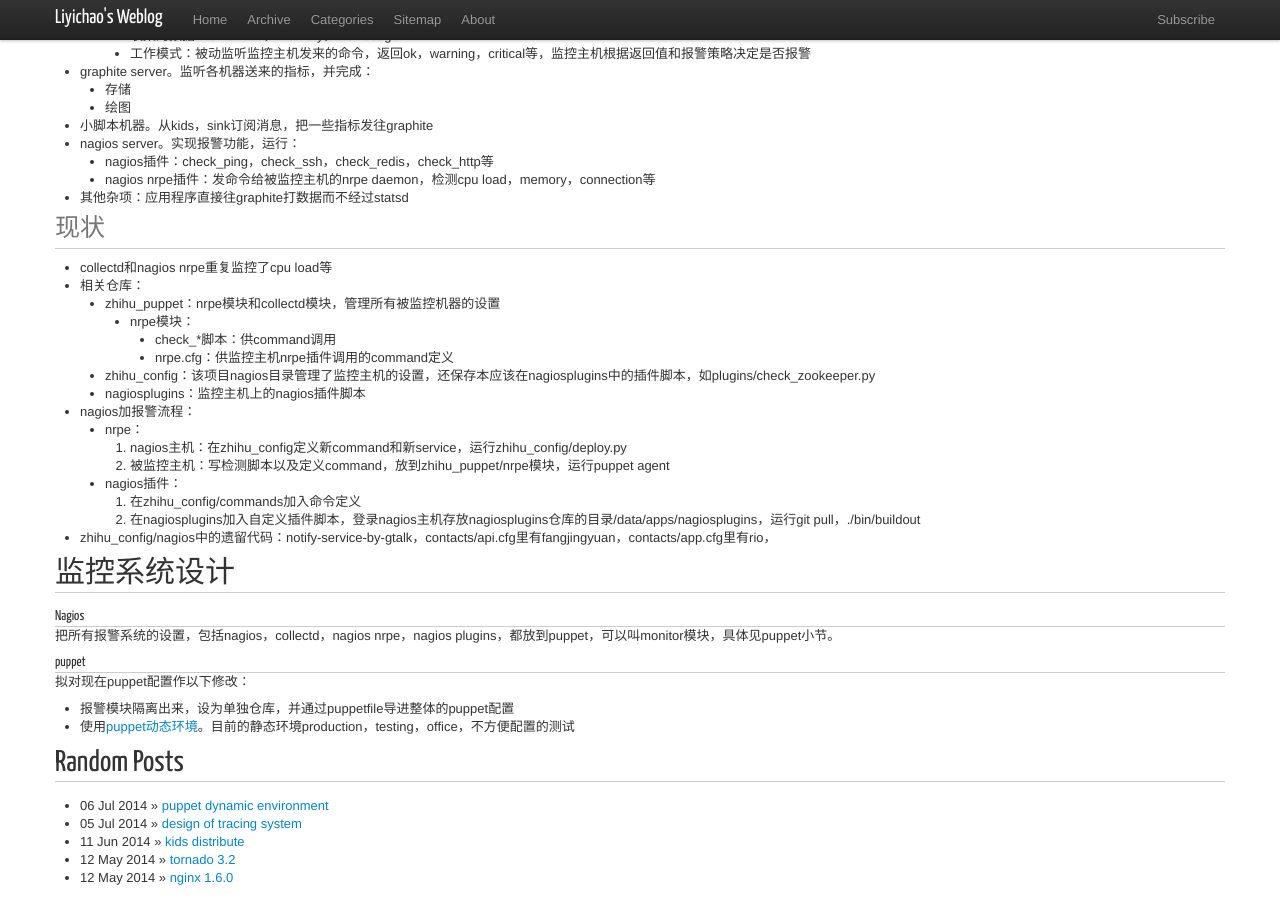
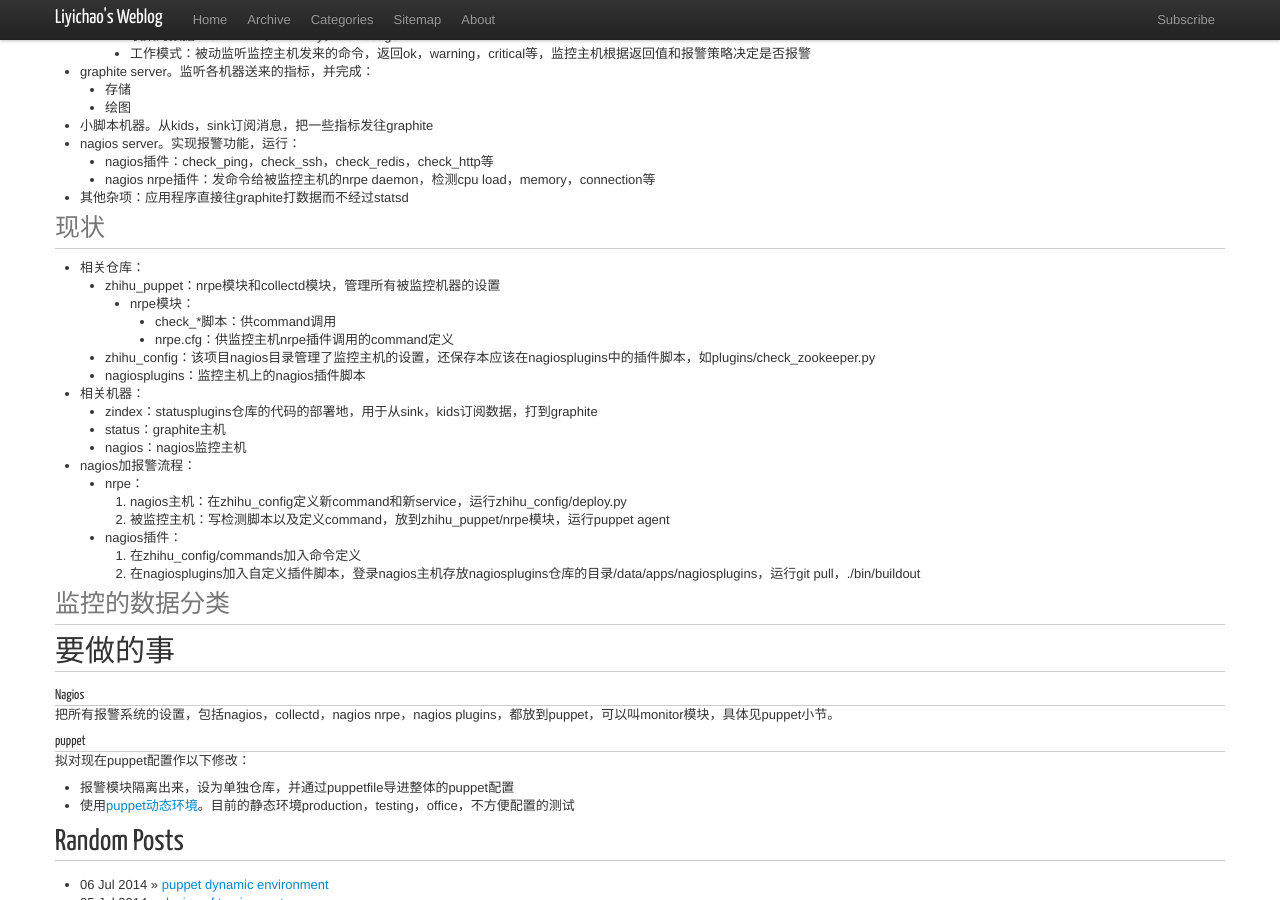
Before and after one commit to liyichao/liyichao.github.io, a Jekyll site: the page built from _posts/2014/2014-07-06-design-monitoring-system.md, in a window 1280 px wide and 900 px high, scrolled down 365 px. Built offline with Jekyll 4.4.1, drawn with Linux system fonts in a browser that asks for light colours; nearby versions of some CDN libraries; Markdown is read by kramdown in place of the engine named in the settings; comment, search, counter and statistics services are not loaded.

Commit message:
add monitor

```diff
--- a/_posts/2014/2014-07-06-design-monitoring-system.md
+++ b/_posts/2014/2014-07-06-design-monitoring-system.md
@@ -34,7 +34,6 @@ tags: []
 
 ###现状
 
-* collectd和nagios nrpe重复监控了cpu load等
 * 相关仓库：
 	* zhihu_puppet：nrpe模块和collectd模块，管理所有被监控机器的设置
 		* nrpe模块：
@@ -42,6 +41,11 @@ tags: []
 			* nrpe.cfg：供监控主机nrpe插件调用的command定义
 	* zhihu_config：该项目nagios目录管理了监控主机的设置，还保存本应该在nagiosplugins中的插件脚本，如plugins/check_zookeeper.py
 	* nagiosplugins：监控主机上的nagios插件脚本
+
+* 相关机器：
+	* zindex：statusplugins仓库的代码的部署地，用于从sink，kids订阅数据，打到graphite
+	* status：graphite主机
+	* nagios：nagios监控主机
 
 * nagios加报警流程：
 	* nrpe：
@@ -51,9 +55,11 @@ tags: []
 		1. 在zhihu_config/commands加入命令定义
 		2. 在nagiosplugins加入自定义插件脚本，登录nagios主机存放nagiosplugins仓库的目录/data/apps/nagiosplugins，运行git pull，./bin/buildout
 
-* zhihu_config/nagios中的遗留代码：notify-service-by-gtalk，contacts/api.cfg里有fangjingyuan，contacts/app.cfg里有rio，
+###监控的数据分类
 
-##监控系统设计
+
+
+##要做的事
 
 ####Nagios
 
```
